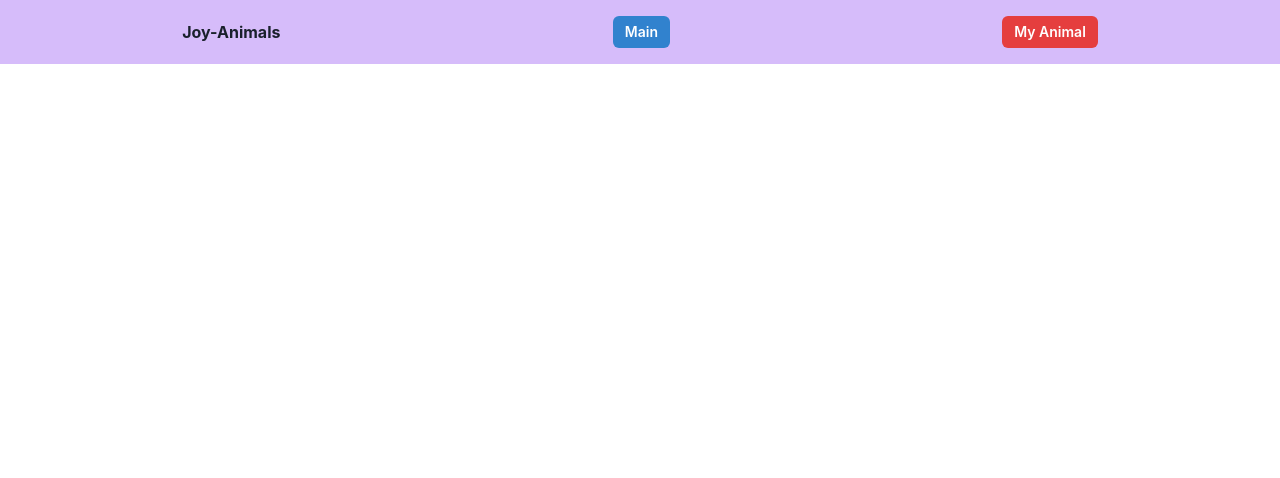
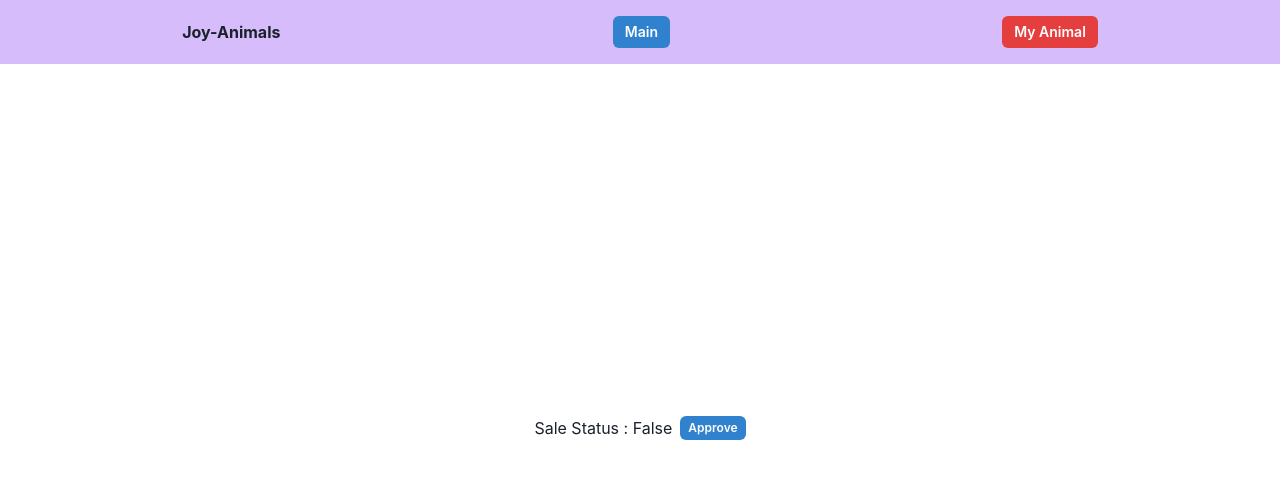
Before and after one commit to joyy-frontend/NFT_DApp_Project, a React (Create React App) app in the folder frontend/: page /my-animal in a window 1280 px wide. Shown: the top 478 px of the page. Built offline with nearby package versions, Linux system fonts and the light colour scheme; what web3 would draw is missing.

Commit message:
판매승인 상태 확인

```diff
--- a/frontend/src/contracts/index.ts
+++ b/frontend/src/contracts/index.ts
@@ -530,7 +530,7 @@
 ];
 
 const mintAnimalTokenAddress = "0x0432c9fa9B75502dD10EA10C548908FC1b118920";
-const saleAnimalTokenAddress = "0xe9be4E5e7b0d555f40f4579d3d12ac51335212D1";
+export const saleAnimalTokenAddress = "0xe9be4E5e7b0d555f40f4579d3d12ac51335212D1";
 
 export const web3 = new Web3(window.ethereum);
 
--- a/frontend/src/routes/my-animal.tsx
+++ b/frontend/src/routes/my-animal.tsx
@@ -1,7 +1,7 @@
-import { Grid } from '@chakra-ui/react';
+import { Button, Flex, Grid, Text } from '@chakra-ui/react';
 import React, { FC, useEffect, useState } from 'react';
 import AnimalCard from '../components/AnimalCard';
-import { mintAnimalTokenContract } from '../contracts';
+import { mintAnimalTokenContract, saleAnimalTokenAddress } from '../contracts';
 
 interface MyAnimalProps {
     account: string;
@@ -9,6 +9,7 @@
 
 const MyAnimal: FC<MyAnimalProps> = ({ account }) => {
     const [animalCardArray, setAnimalCardArray] = useState<string[]>();
+    const [saleStatus, setSaleStatus] = useState<boolean>(false);
 
     const getAnimalTokens = async() => {
         try {
@@ -28,8 +29,37 @@
         }
     };
 
+    const getIsApprovedForAll = async() => {
+        try {
+            const response = await mintAnimalTokenContract.methods.isApprovedForAll(account, saleAnimalTokenAddress).call();
+
+            if(response) {
+                setSaleStatus(response);
+            }
+        } catch (error) {
+            console.error(error);
+        }
+    }
+
+    const onClickApproveToggle = async() => {
+        try {
+            if(!account) return;
+
+            const response = await mintAnimalTokenContract.methods.setApprovalForAll(saleAnimalTokenAddress, !saleStatus).send({ from: account });
+
+            if(response.status) {
+                setSaleStatus(!saleStatus);
+            }
+
+        } catch (error) {
+            console.error(error);
+        }
+    }
+
     useEffect(() => {
         if(!account) return;
+
+        getIsApprovedForAll();
         getAnimalTokens();
     },[account]);
 
@@ -38,13 +68,19 @@
     },[animalCardArray]);
 
     return (
-        <Grid templateColumns="repeat(4, 1fr)" gap={8}>
+        <>
+            <Flex alignItems="center">
+                <Text display="inline-block">Sale Status : {saleStatus ? "True" : "False"} </Text>
+                <Button size="xs" ml={2} colorScheme={saleStatus ? "red" : "blue"} onClick={onClickApproveToggle}>{saleStatus ? "Cancel" : "Approve"}</Button>
+            </Flex>
+            <Grid templateColumns="repeat(4, 1fr)" gap={8} mt={4}>
                 {
                     animalCardArray && animalCardArray.map((v, i) => {
                         return <AnimalCard key={i} animalType={v} />
                     })
                 }
             </Grid>
+        </>
     )
 }
 
```
Also changed, not shown: 2 other files (tests, documents, lock files or other folders). Lines whose indentation alone changed are shown as unchanged.
